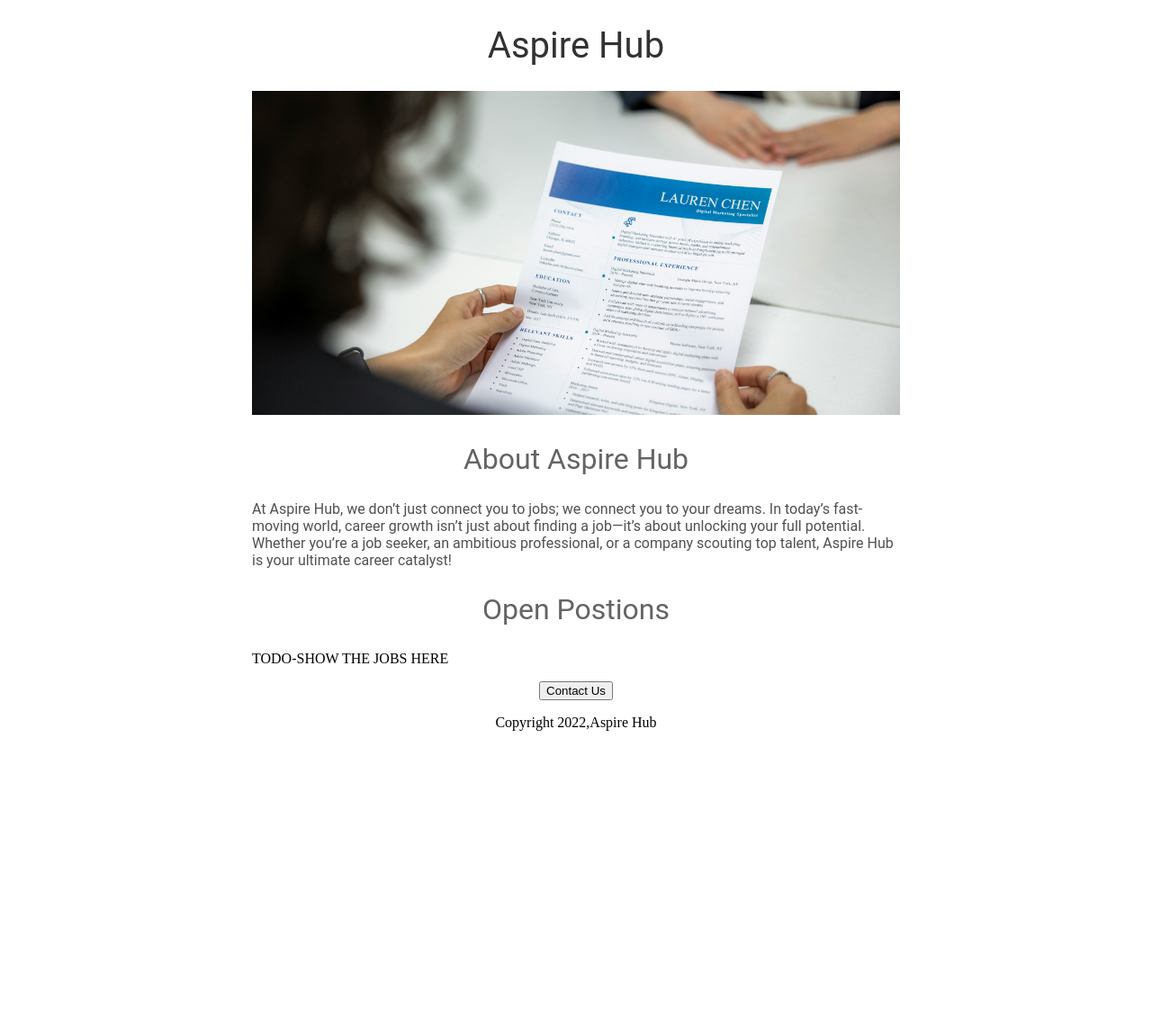
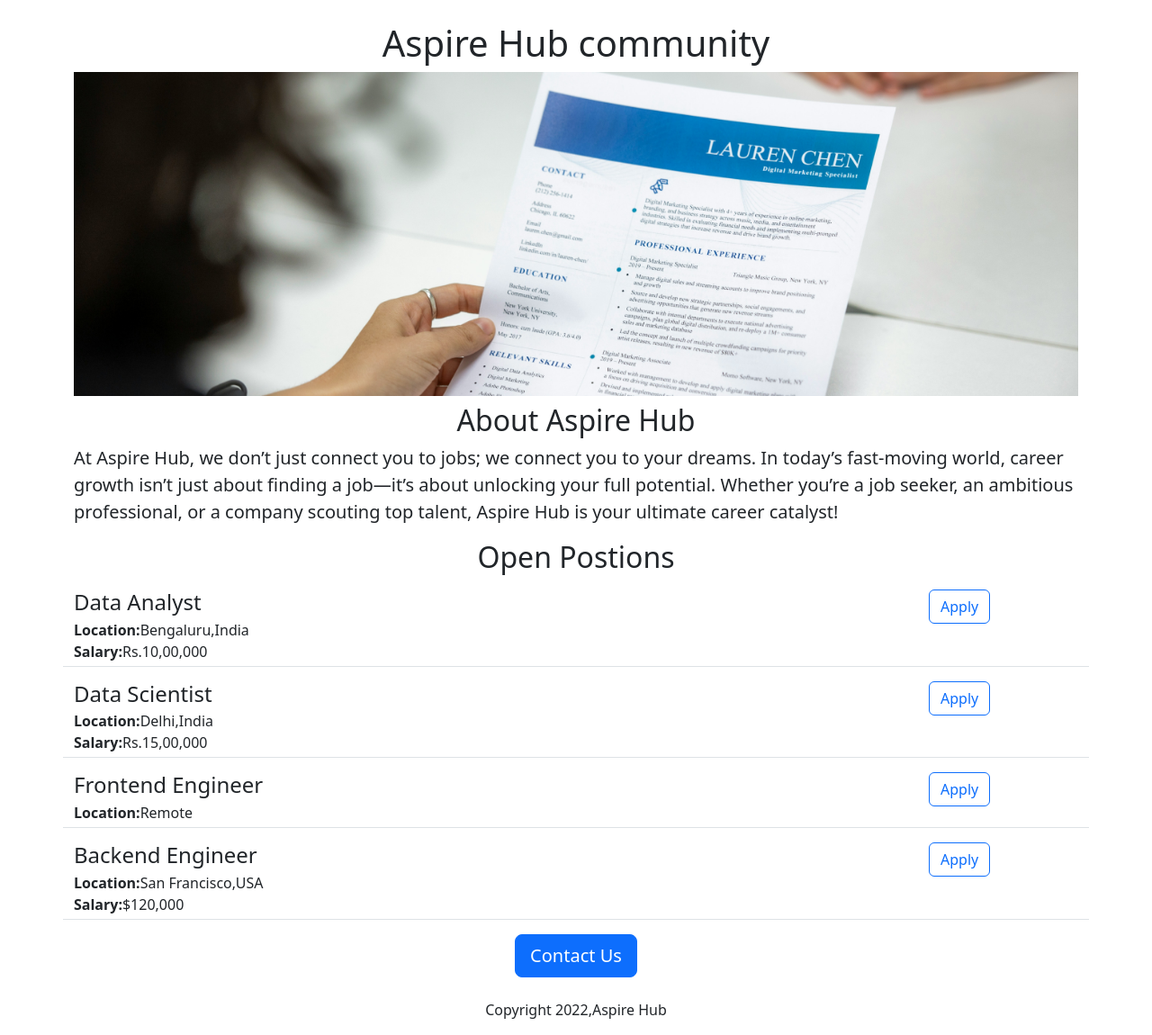
Before and after one commit to ssnithyaasri/Aspire-Hub, a Flask app: page / in a window 1280 px wide. Shown: the whole page at 90% size. Before the commit the page ends 812 px from the top, so only its background shows below. Run offline with Flask 3, Linux system fonts and the light colour scheme.

Commit message:
added dynamic data and API route

```diff
--- a/app.py
+++ b/app.py
@@ -1,7 +1,39 @@
-from flask import Flask,render_template
+from flask import Flask,render_template,jsonify
 app=Flask(__name__)
+JOBS=[
+  {
+    'id':1,
+    'title':'Data Analyst',
+    'location':'Bengaluru,India',
+    'salary':'Rs.10,00,000'
+
+  },
+  {
+    'id':2,
+    'title':'Data Scientist',
+    'location':'Delhi,India',
+    'salary':'Rs.15,00,000'
+  },
+  {
+    'id':3,
+    'title':'Frontend Engineer',
+    'location':'Remote',
+
+  },
+  {
+    'id':4,
+    'title':'Backend Engineer',
+    'location':'San Francisco,USA',
+    'salary':'$120,000'
+  }
+]
 @app.route("/")
-def hello_world():
-  return render_template('home.html')
+def hello_Aspire():
+  return render_template('home.html',jobs=JOBS,company_name='Aspire Hub')
+
+@app.route("/api/jobs")
+def list_jobs():
+  return jsonify(JOBS)
+
 if __name__=="__main__":
   app.run(host='0.0.0.0',debug=True)
--- a/templates/home.html
+++ b/templates/home.html
@@ -2,52 +2,37 @@
 <html>
   <head>
     <title>Aspire Hub</title>
+    <meta charset="utf-8">
+    <meta name="viewport" content="width=device-width, initial-scale=1">
+     <link href="https://cdn.jsdelivr.net/npm/bootstrap@5.3.3/dist/css/bootstrap.min.css" rel="stylesheet" integrity="sha384-QWTKZyjpPEjISv5WaRU9OFeRpok6YctnYmDr5pNlyT2bRjXh0JMhjY6hW+ALEwIH" crossorigin="anonymous">
     <style>
-      h1{
-        font-size:40px;
-        font-family:Roboto;
-        font-weight:normal;
-        color:rgb(50,50,50);
-        text-align:center;
-      }
-      #banner {
+      #banner{
+        height:360px;
         width:100%;
-        height:360px;
         object-fit:cover;
-
-      }
-      h2{
-        font-family:Roboto;
-        font-size:32px;
-        color:rgb(100,100,100);
-        text-align:center;
-        font-weight:normal;
-      }
-      .bodytext{
-        font-family:Roboto;
-        color:rgb(80,80,80)
-      }
-      #container{
-        max-width:720px;
-        margin:0 auto 0 auto;
       }
     </style>
-
   </head>
   <body>
-    <div id="container">
-      <h1>Aspire Hub</h1>
-      <img id="banner" src="https://3492cc12-e5d0-4981-8301-c19c6813611d-00-1oebjh33lkpp4.sisko.replit.dev/static/banner.jpg"
+    <div class="container">
+      <h1 class="text-center mt-2 mt-4">{{company_name}} community</h1>
+      <img class="img-fluid" id="banner" src="https://3492cc12-e5d0-4981-8301-c19c6813611d-00-1oebjh33lkpp4.sisko.replit.dev/static/banner.jpg"
       height="320">
-      <h2>About Aspire Hub</h2>
-      <p class="bodytext">
+      <h2 class="text-center mt-2">About Aspire Hub</h2>
+      <p class="lead">
       At Aspire Hub, we don’t just connect you to jobs; we connect you to your dreams. In today’s fast-moving world, career growth isn’t just about finding a job—it’s about unlocking your full potential. Whether you’re a job seeker, an ambitious professional, or a company scouting top talent, Aspire Hub is your ultimate career catalyst!
       </p>
-      <h2>Open Postions</h2>
-      <p>TODO-SHOW THE JOBS HERE</p>
-      <div style="text-align:center;">
-      <button>Contact Us</button>
-        <p>Copyright 2022,Aspire Hub</p>
+      <h2 class="text-center mt-2">Open Postions</h2>
+      <p>
+        {% for job in jobs %}
+          {%include 'jobitem.html'%}
+
+        {% endfor %}
+
+      </p>
+      <div class="text-center">
+      <button class="btn btn-primary btn-lg">Contact Us</button>
+        <p class="mt-4">Copyright 2022,Aspire Hub</p>
       </div>
     </div>
   </body>
--- /dev/null
+++ b/templates/jobitem.html
@@ -0,0 +1,16 @@
+<div class="border-bottom row" style="margin-bottom:16px;padding-bottom:4px;">
+  <div class="col-10">
+  <h4 style="color:rgb{120,120,120}; margin-bottom:4px;">{{job['title']}}</h4>
+  <div>
+    <b>Location:</b>{{job['location']}}</div>
+  {% if 'salary' in job%}
+  <div>
+    <b>Salary:</b>{{job['salary']}}
+  </div>
+  {% endif %}
+  </div>
+  <div class="col-2">
+
+  <button type="button" class="btn btn-outline-primary">Apply</button>
+  </div>
+</div>
```
